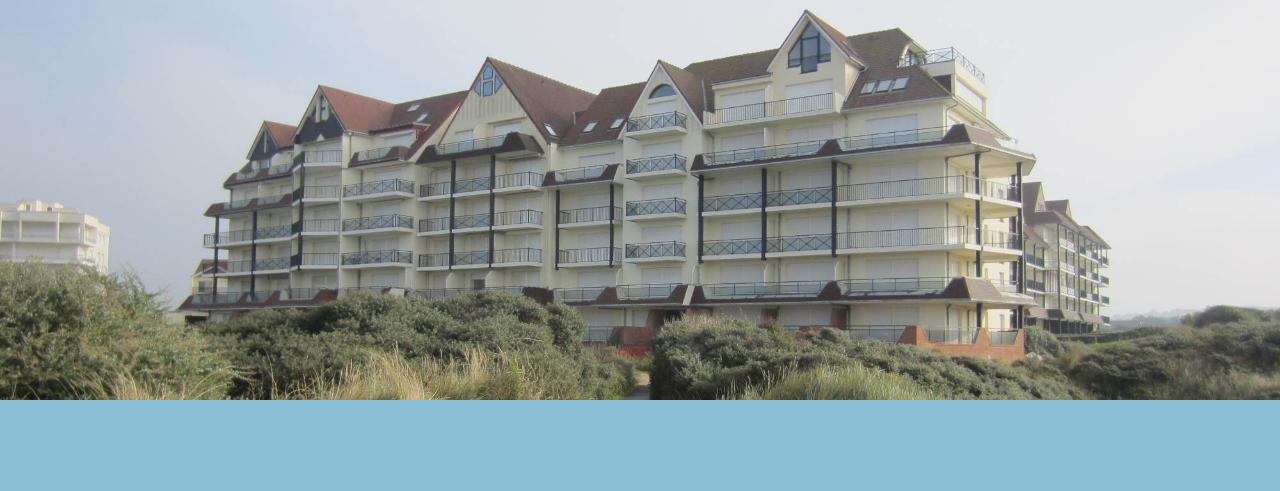
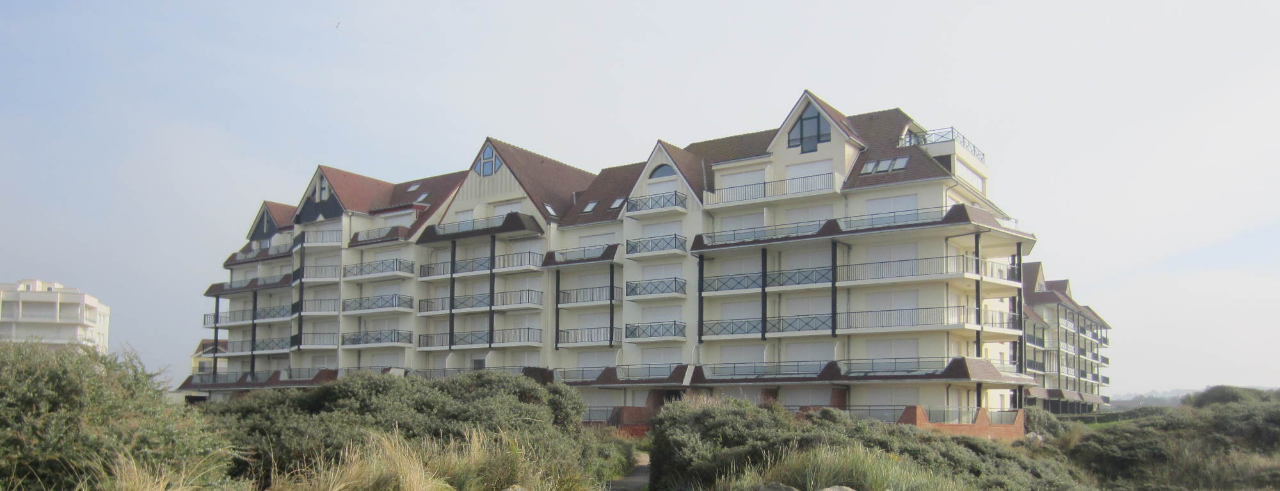
Before and after one commit to Jeflambert/Jeflambert.github.io, a plain HTML site: page hardelot.html in a window 1280 px wide. Shown: the top 491 px of the page. Drawn offline with Linux system fonts and the light colour scheme.

Commit message:
correction bugs

```diff
--- a/assets/css/style.css
+++ b/assets/css/style.css
@@ -25,8 +25,9 @@ body,html {
  	background-repeat: no-repeat;
  	background-size: cover;
  }
+
  .banner_hardelot {
-	height:50%;
+ 	height:70%;
  	display: block;
  	background-image: url("../images/hardelot/banner.jpg");
  	background-attachment: fixed;
```
Also changed, not shown: index.html (+3 -3 lines). Lines whose indentation alone changed are shown as unchanged.
